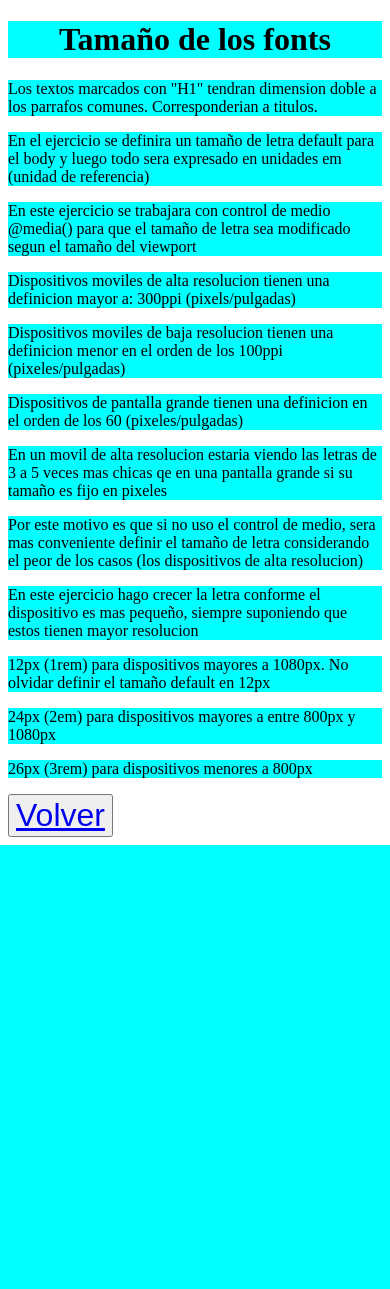
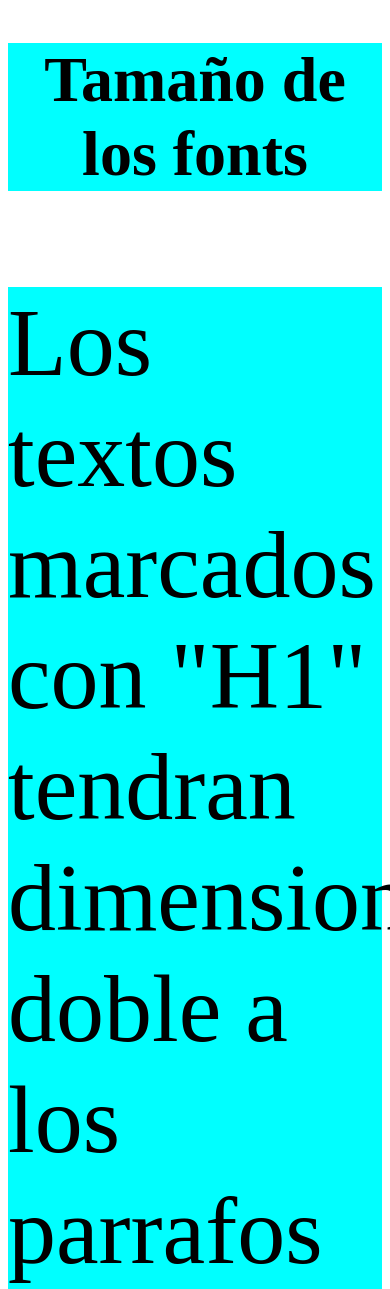
Before and after one commit to soldiersnake/laboratorio-3, a PHP site: page /htdocs/MarianoMacias/css/cssParte1/css004FontSize/index.html in a window 390 px wide; the page is wider, and only the part inside the window is pictured. Shown: the top 1289 px of that part. Before the commit the page ends 845 px from the top of that part, so only its background shows below. Run offline with PHP 8.4, Linux system fonts and the light colour scheme.

Commit message:
finalizado ejercicio 4 de css

```diff
--- a/htdocs/MarianoMacias/css/cssParte1/css004FontSize/style.css
+++ b/htdocs/MarianoMacias/css/cssParte1/css004FontSize/style.css
@@ -1,13 +1,24 @@
-*{
+* {
   /* margin: 0%; */
   box-sizing: border-box;
   font-size: 32px;
 }
-h1{
+h1 {
   background-color: aqua;
   text-align: center;
+  font-size: 2em;
 }
-p{
+p {
   background-color: aqua;
-    font-size: 0.5rem;
 }
+@media(min-width: 800px) and (max-width: 1080px) {
+  p {
+    font-size: 2em;
+  }
+}
+
+@media(max-width: 800px) {
+  p {
+    font-size: 3rem;
+  }
+}
```
Lines whose indentation alone changed are shown as unchanged.
